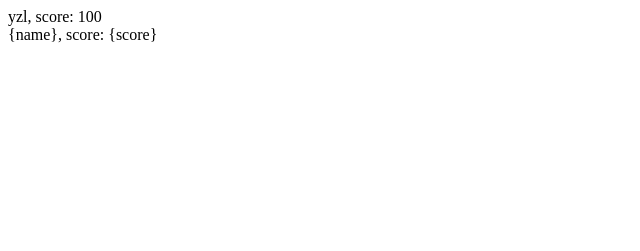
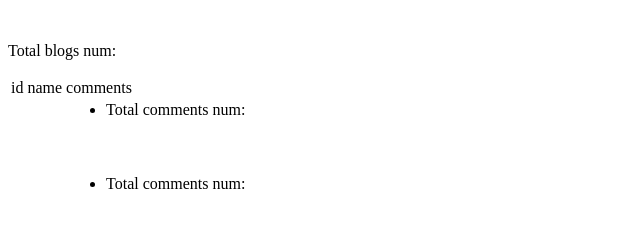
Before and after one commit to liuyanzhi08/sjs, a plain HTML site: page index.html in a window 1280 px wide. Shown: the whole page, without its empty margins (0-640 px from the left). Drawn offline with Linux system fonts and the light colour scheme.

Commit message:
refactor

```diff
--- a/index.html
+++ b/index.html
@@ -1,9 +1,44 @@
 <html>
 	<head></head>
 	<body>
-		<div data-model="test">{this.name}, score: {this.score}</div>
-		<div data-model="test1">{name}, score: {score}</div>
+		<div data-bind="model: test">
+			<span data-bind="text: id"></span>
+			<span data-bind="text: name"></span><br>
+
+			<p>Total blogs num:<span data-bind="text: blogsNum"></span></p>
+			<table>
+				<thead>
+					<tr>
+						<td>id</td>
+						<td>name</td>
+						<td>comments</td>
+					</tr>
+				</thead>
+				<tbody data-bind="foreach: blogs">
+					<tr>
+						<td data-bind="text: id"></td>
+						<td data-bind="text: name"></td>
+						<td>
+							<ul data-bind="foreach: blogs-comments">
+								<li>
+									<span>Total comments num:</span>
+									<span data-bind="text: blog-commentsNum"></span><br>
+
+									<span data-bind="text: id"></span>
+									<span data-bind="text: name"></span><br>
+
+									<span data-bind="text: blogs-id"></span>
+									<span data-bind="text: blogs-name"></span><br>
+
+									<span data-bind="text: blogs-comments-id"></span>
+									<span data-bind="text: blogs.comments.name"></span>
+								</li>
+							</ul>
+						</td>
+					</tr>
+				</tbody>
+			</table>
+		</div>
+		<script type="text/javascript" src="js/require.js" data-main="js/main.js"></script>
 	</body>
-
-	<script type="text/javascript" src="js/require.js" data-main="js/main.js"></script>
 </html>
--- /dev/null
+++ b/js/helper.js
@@ -0,0 +1,11 @@
+define(function() {
+	return {
+		repeat: function(str, times) {
+			var ret = '';
+			for (var i = 0; i < times; i++) {
+				ret += str;
+			}
+			return ret;
+		}
+	}
+})
--- a/js/main.js
+++ b/js/main.js
@@ -1,9 +1,23 @@
 define(['s'], function(s) {
 	test = s.model('test', {
+		id: 0,
 		name: 'lyz',
-		score: 100
+		blogsNum: 3,
+		blogs: [
+			{
+				id: 0,
+				name: 'blog',
+				commentsNum: 3,
+				comments: [
+					{id: 0, name: 'comment'},
+					{id: 1, name: 'comment1'},
+					{id: 2, name: 'comment2'}
+				]},
+			{id: 1, name: 'blog1'}
+		]
 	})
+
 	s.init();
 
-	test.name = 'yzl';
+	test.blogs = 'yzl';
 })
--- a/js/s.js
+++ b/js/s.js
@@ -1,7 +1,7 @@
-define(['tpl', 'events'], function(tpl, events) {
+define(['tppl', 'events', 'helper'], function(tpl, events, helper) {
 	'use strict'
 
-	var NODENAME = 'model'
+	var BIND = '*[data-bind]';
 	var s = {};
 	s.views = {};
 	s.models = {};
@@ -10,16 +10,20 @@ define(['tpl', 'events'], function(tpl, events) {
 	 * Init the app
 	 */
 	s.init = function() {
-		generateViews();
+		render(document.body);
 
 		for (name in s.models) {
 			// Init view
-			update(name);
+			// render(name);
 
 			// Listen on model
-			events.on('update:'+name, function() {
-				update(name);
-			});
+			var model = s.models[name];
+			// for (var prop in model) {
+			// 	events.on('update:' + name + '.' + prop, function() {
+			// 		render(name, prop);
+			// 	});
+			// }
+
 		}
 	}
 
@@ -41,8 +45,9 @@ define(['tpl', 'events'], function(tpl, events) {
 	                // Create a new setter for the property
 	                set: function (val) {
 	                    properties[i] = val;
-	                    events.emit('update:'+name);
-	                }
+	                    events.emit('update:' + name + '.' + i);
+	                },
+	                enumerable: true
 	            })
 	        })(i);
 	    }
@@ -51,25 +56,69 @@ define(['tpl', 'events'], function(tpl, events) {
 
 	/**
 	 * Update view
-	 * @param  {string} name The name of the view
 	 */
-	function update(name) {
-		s.views[name].node.innerHTML = s.views[name].tpl(s.models[name]);
+	var modelName;
+	function render(node) {
+		var bindInfo = getBindInfo(node);
+		if (bindInfo) {
+			switch (bindInfo.type) {
+				case 'model':
+					modelName = bindInfo.name;
+					break;
+				case 'foreach':
+					addPrefix(node, bindInfo);
+
+					var varNames = bindInfo.name.split('-');
+					varNames.unshift(modelName);
+					var varStr = varNames.join('"]["');
+					varStr = 's.models["' + varStr + '"]';
+					var varValue = eval(varStr);
+					console.log(varValue);
+					node.innerHTML = helper.repeat(node.innerHTML, varValue.length);
+					break;
+				case 'text':
+					addPrefix(node, bindInfo);
+					break;
+			}
+		}
+
+		// Recurse
+		var children = node.children;
+		if (!children) return;
+
+		for (var i = 0, len = children.length; i < len; i++) {
+			var child = children[i];
+			render(child);
+		}
+
 	}
 
 	/**
-	 * Generate views
+	 * Calculate the bind info of the given node
+	 * @param  {dom} node The node
+	 * @return {object}      Bind info: type and name
 	 */
-	function generateViews() {
-		var nodes = document.querySelectorAll('*[data-' + NODENAME + ']');
-		for (var i = 0, len = nodes.length; i < len; i++) {
-			var node = nodes[i];
-			var name = node.dataset[NODENAME];
-			s.views[name] = {
-				node: node,
-				tpl: tpl(node.innerHTML)
-			}
+	function getBindInfo(node) {
+		var text = node.dataset.bind;
+		if (!text) return false;
+
+		var x = text.indexOf(':');
+		var type = text.substring(0, x);
+		var name = text.substr(x + 1).replace(/(^\s*|\s*$)/g, '');
+		return {
+			type: type,
+			name: name
 		}
 	}
+
+	/**
+	 * Add model name as prefix for bind val
+	 * @param {dom} node     Node to add
+	 * @param {object} bindInfo Bindinfo object
+	 */
+	function addPrefix(node, bindInfo) {
+		node.dataset.bind = bindInfo.type + ': ' + modelName + '-' + bindInfo.name;
+	}
+
 	return s;
 })
--- a/js/tpl.js
+++ b/js/tpl.js
@@ -12,6 +12,7 @@ define(function() {
         if (!fn.body) {
             fn.body = 'return ';
             str = str.replace(/{(.*?)}/g, '"+$1+"');
+            str = str.replace(/(^\s*|\s*$)/g, ''); // Trim white space on line start and end
             str = str.substring(2, str.length-2);
             fn.body += str;
         }
```
